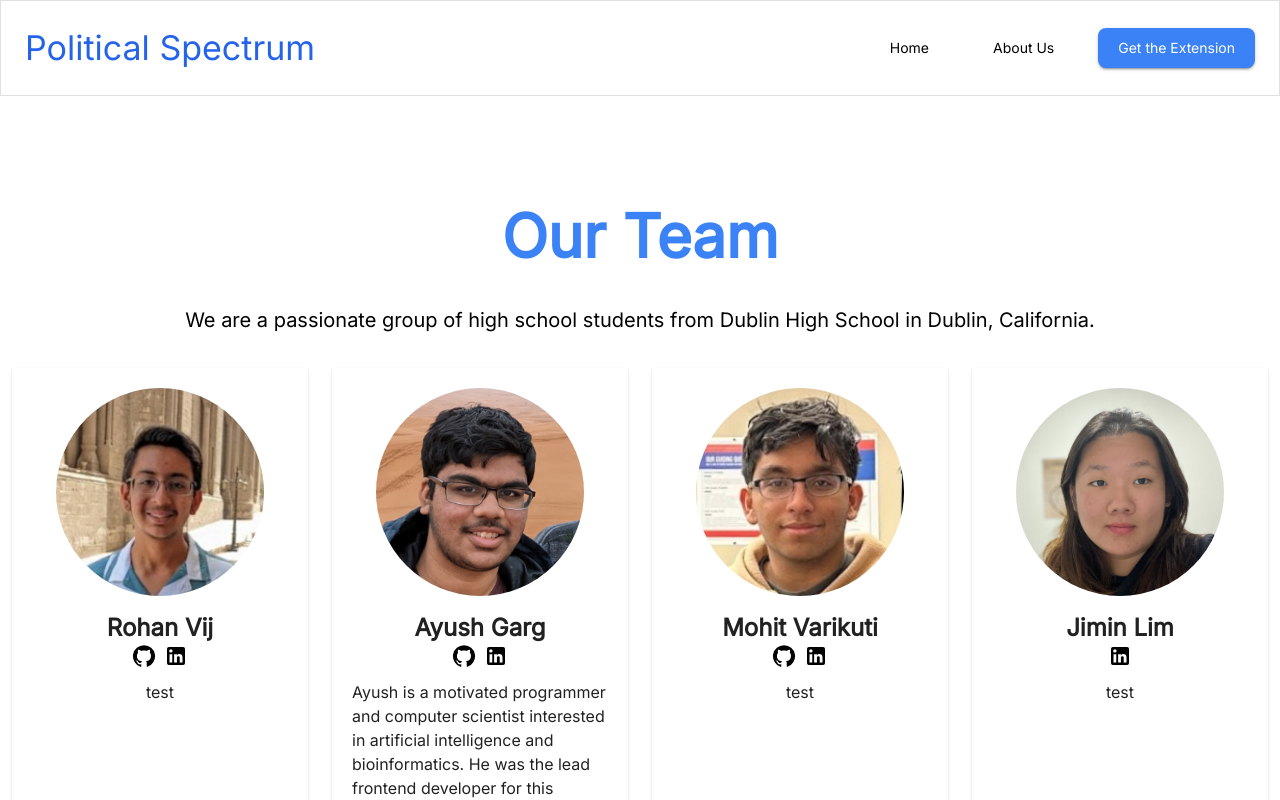
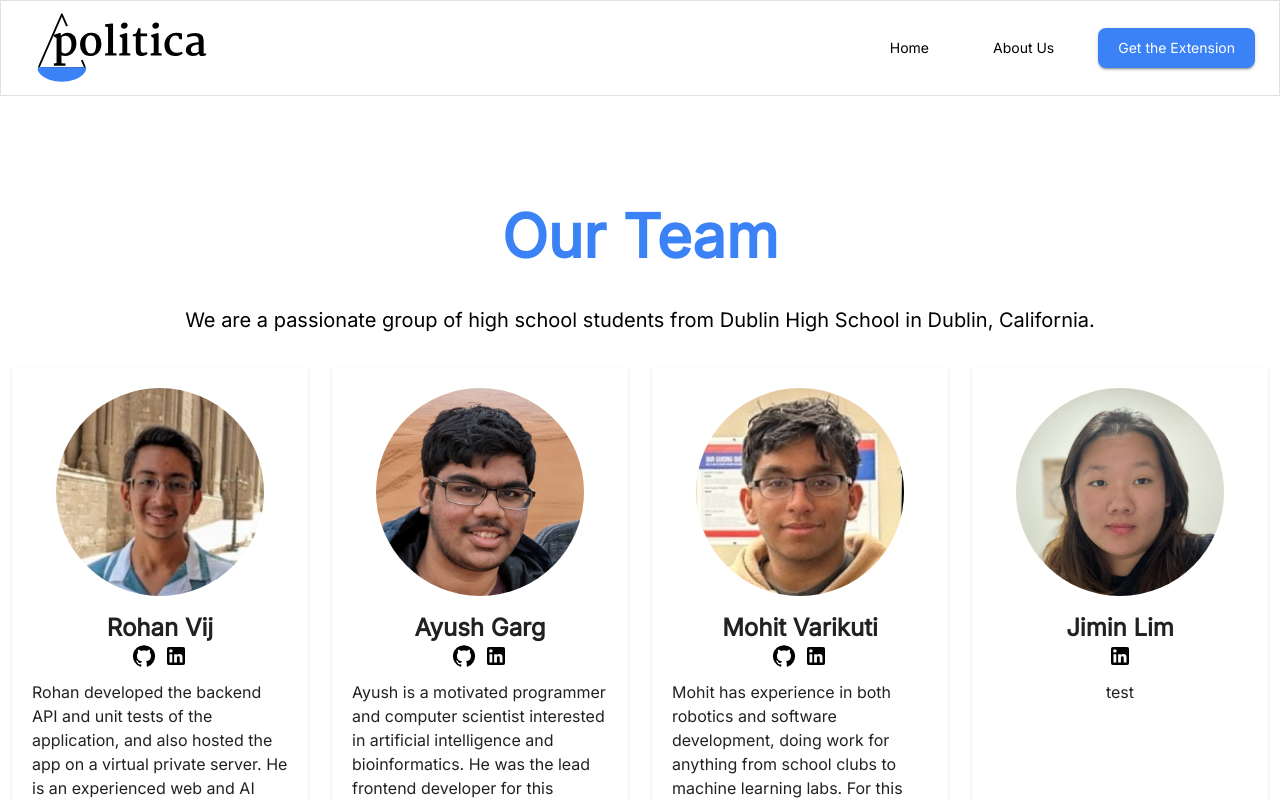
Before and after one commit to PoliticaAI/frontend, a React (Vite) app: page /about-us in a window 1280 px wide. Shown: the top 800 px of the page. Built offline with nearby package versions, Linux system fonts and the light colour scheme.

Commit message:
added logos, updated about us bios

```diff
--- a/index.html
+++ b/index.html
@@ -2,9 +2,9 @@
 <html lang="en">
   <head>
     <meta charset="UTF-8" />
-    <link rel="icon" type="image/svg+xml" href="/vite.svg" />
+    <link rel="icon" type="image/svg+xml" href="/favicon.svg" />
     <meta name="viewport" content="width=device-width, initial-scale=1.0" />
-    <title>politica ai</title>
+    <title>Politica</title>
   </head>
   <body>
     <div id="root"></div>
--- a/src/components/AppBarComponent.tsx
+++ b/src/components/AppBarComponent.tsx
@@ -1,5 +1,7 @@
 import { AppBar, Button, Toolbar, Typography } from "@mui/material";
 import { useNavigate } from "react-router-dom";
+
+import LogoImage from "/logo.svg";
 
 const AppBarComponent = () => {
   const navigate = useNavigate();
@@ -9,17 +11,10 @@ const AppBarComponent = () => {
       position="static"
       variant="outlined"
       color="transparent"
-      className="h-24 flex justify-center items-center p-6"
+      className="h-24 flex justify-center items-center px-6 py-1"
     >
       <Toolbar className="space-x-6 w-full max-w-[95rem]">
-        <Typography
-          variant="h4"
-          fontWeight={400}
-          component="div"
-          className="text-blue-600 flex-1"
-        >
-          Political Spectrum
-        </Typography>
+        <img src={LogoImage} className="h-full mr-auto" />
 
         <Button
           color="inherit"
--- a/src/pages/AboutUsPage.tsx
+++ b/src/pages/AboutUsPage.tsx
@@ -88,7 +88,14 @@ const AboutUsPage = () => {
                 LinkedInSocial("https://www.linkedin.com/in/rohankvij/"),
               ]}
             >
-              test
+              Rohan developed the backend API and unit tests of the application,
+              and also hosted the app on a virtual private server. He is an
+              experienced web and AI developer, developing projects ranging from
+              in-house JWT authentication systems to using LangChain to build
+              financial analysis tools for FP&A teams. He is currently working
+              at a financial technology company implementing LLMs on top of
+              existing accounting platforms and writes for Towards Data Science
+              on Medium.
             </AboutUsCard>
 
             <AboutUsCard
@@ -106,7 +113,9 @@ const AboutUsPage = () => {
               frontend developer for this project and helped with branding and
               design. He is currently researching at UC Santa Barbara on MRI and
               CT segmentation and is the first author on a paper accepted into
-              the American Physical Society's 2023 Fluid Dynamics conference.
+              the American Physical Society's 2023 Fluid Dynamics conference. He
+              has also attended the UC Santa Barbara Summer Research Academies
+              program, with a ~15% acceptance rate.
             </AboutUsCard>
 
             <AboutUsCard
@@ -117,7 +126,15 @@ const AboutUsPage = () => {
                 LinkedInSocial("https://www.linkedin.com/in/mohitvarikuti/"),
               ]}
             >
-              test
+              Mohit has experience in both robotics and software development,
+              doing work for anything from school clubs to machine learning
+              labs. For this project, Mohit developed the LLM backend. He
+              currently works at a 3D printing company, focusing on AI analysis
+              in deposition based 3D printing. Mohit also develops drones
+              professionally under the DRL league, training open source ML
+              models for drone navigation. Additionally, Mohit has skills in AI
+              and machine learning and is knowledgeable in functional
+              programming algorithms.
             </AboutUsCard>
 
             <AboutUsCard
```
Also changed, not shown: public/favicon.svg (added), public/logo.svg (added).
